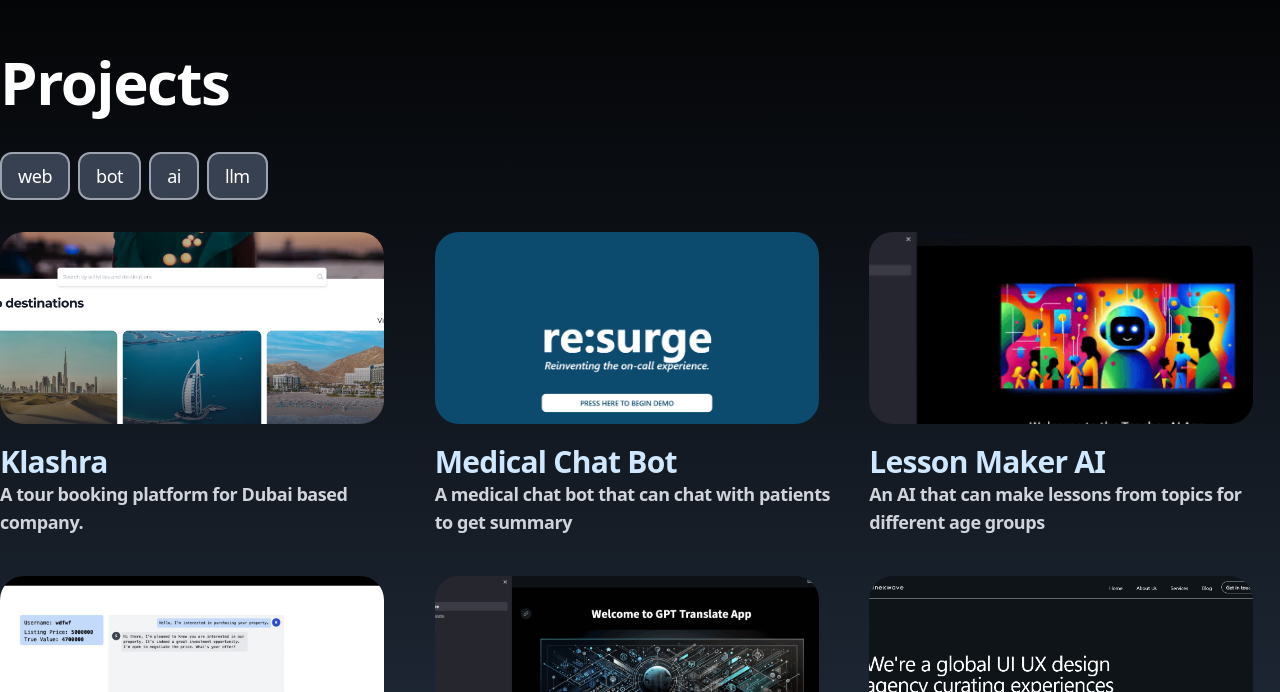
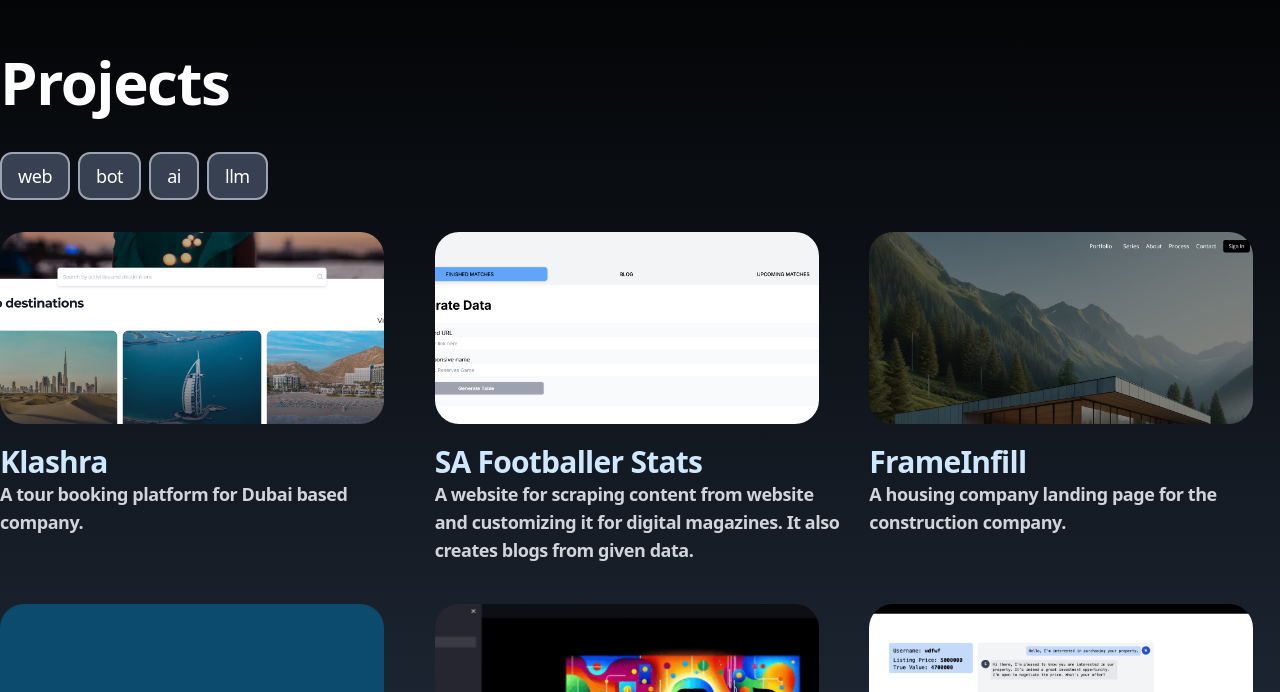
Before and after one commit to faznaa/portfolio, a Next.js app: page /components/Projects in a window 1280 px wide. Shown: the part 108-800 px from the top of the page. Built offline with nearby package versions, Linux system fonts and the light colour scheme.

Commit message:
added projects

```diff
--- a/pages/components/Projects/index.tsx
+++ b/pages/components/Projects/index.tsx
@@ -10,6 +10,20 @@ const projects = [
         title:"Klashra",
         description:"A tour booking platform for Dubai based company.",
         tags:['web']
+    },
+    {
+      link:'https://automation-app-frontend-5573d966a347.herokuapp.com/',
+      img:"/assets/safootball.png",
+        title:"SA Footballer Stats",
+        description:"A website for scraping content from website and customizing it for digital magazines. It also creates blogs from given data.",
+        tags:['ai','web']
+    },
+    {
+      link:'https://frameinfill.com/',
+      img:"/assets/frameinfill1.png",
+        title:"FrameInfill",
+        description:"A housing company landing page for the construction company. ",
+        tags:['ai','web']
     },
     {
       link:'',
```
Also changed, not shown: public/assets/frameinfill1.png (added), public/assets/safootball.png (added).
